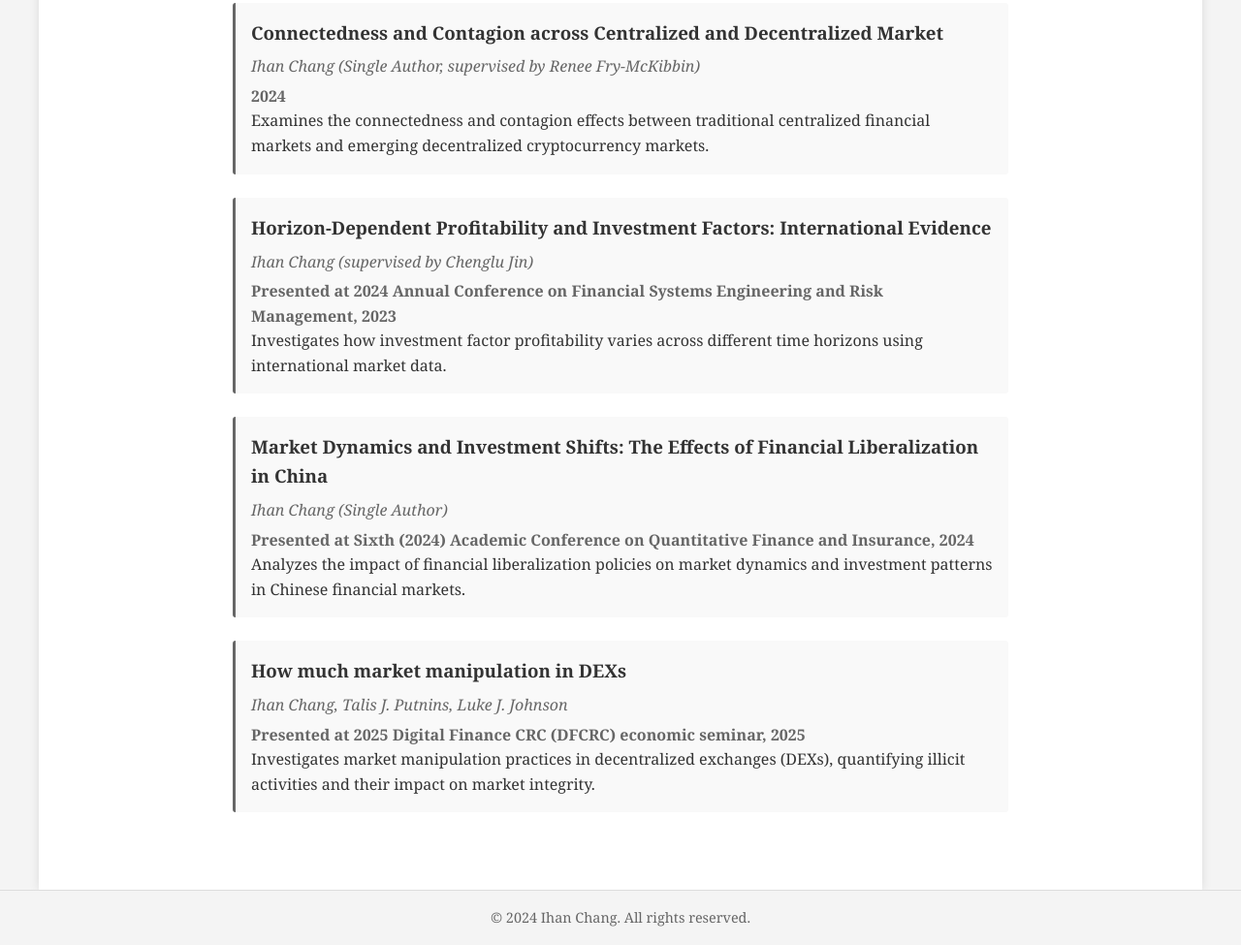
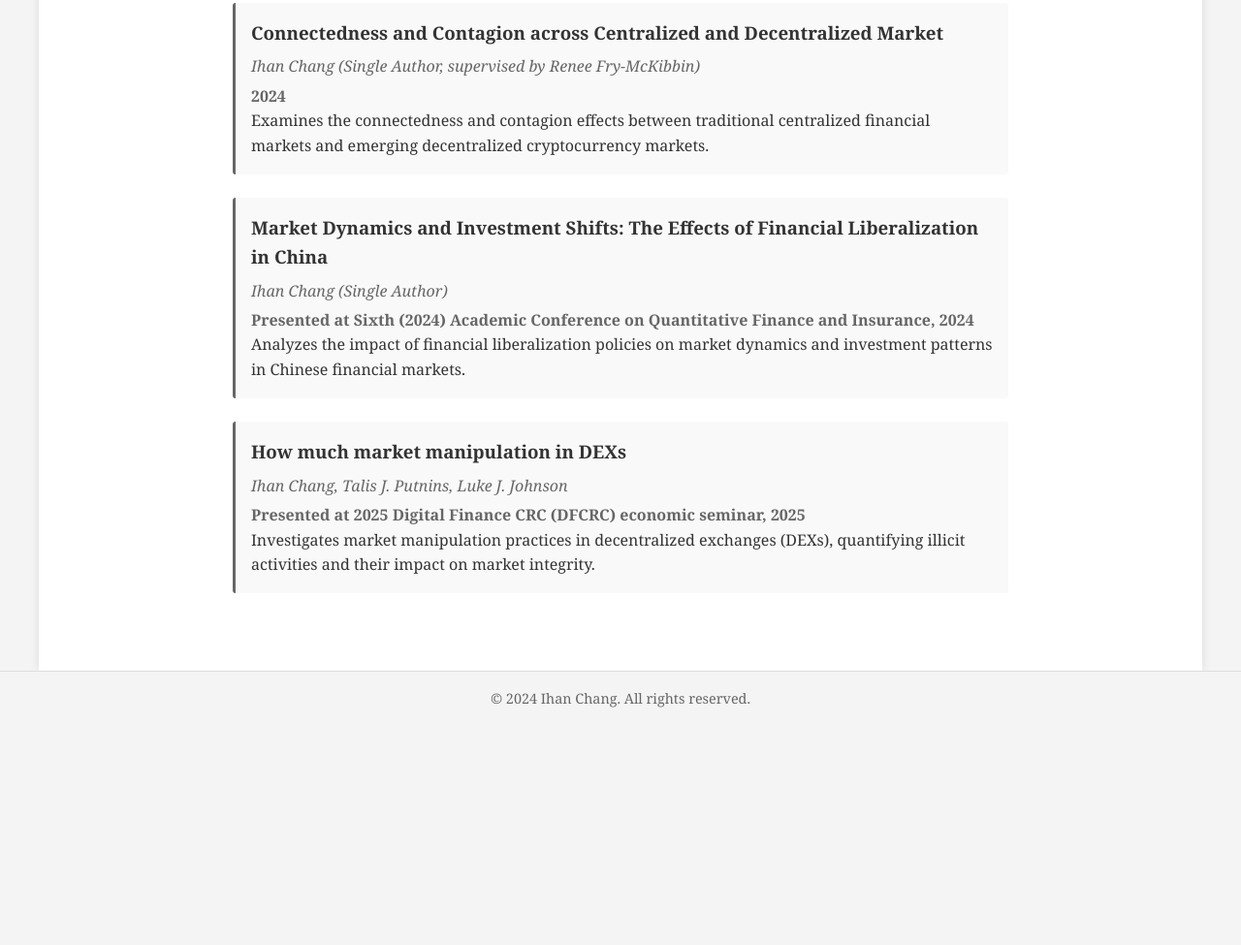
Before and after one commit to IhanChang/website, a plain HTML site: page research.html in a window 1280 px wide. Shown: the part 791-1766 px from the top of the page at 97% size. After the commit the page ends 1539 px from the top, so only its background shows below. Drawn offline with Linux system fonts and the light colour scheme.

Commit message:
deleting some papers
Signed-off-by: Ihan Chang <162535941+IhanChang@users.noreply.github.com>

```diff
--- a/research.html
+++ b/research.html
@@ -64,13 +64,6 @@
                     </div>
 
                     <div class="publication">
-                        <h3>Horizon-Dependent Profitability and Investment Factors: International Evidence</h3>
-                        <div class="authors">Ihan Chang (supervised by Chenglu Jin)</div>
-                        <div class="venue">Presented at 2024 Annual Conference on Financial Systems Engineering and Risk Management, 2023</div>
-                        <p>Investigates how investment factor profitability varies across different time horizons using international market data.</p>
-                    </div>
-
-                    <div class="publication">
                         <h3>Market Dynamics and Investment Shifts: The Effects of Financial Liberalization in China</h3>
                         <div class="authors">Ihan Chang (Single Author)</div>
                         <div class="venue">Presented at Sixth (2024) Academic Conference on Quantitative Finance and Insurance, 2024</div>
```
